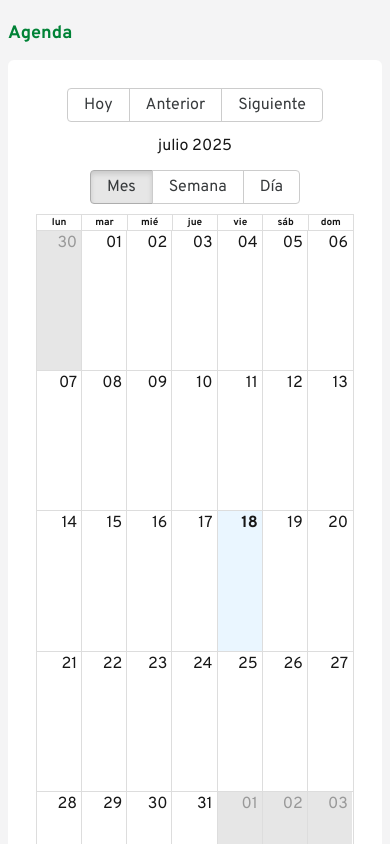
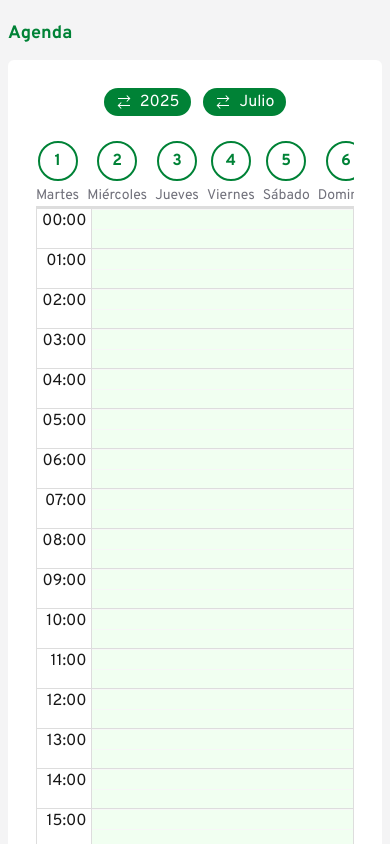
Before and after one commit to carlosed7641/beauty-booking, a Next.js app: page /admin/schedule in a window 390 px wide. Shown: the top 844 px of the page. Built offline with nearby package versions, Linux system fonts and the light colour scheme.

Commit message:
wip schedule general options & styling

```diff
--- a/app/admin/(admin)/schedule/page.tsx
+++ b/app/admin/(admin)/schedule/page.tsx
@@ -1,41 +1,96 @@
 'use client'
 
-import { Calendar, Event } from 'react-big-calendar'
+import { Calendar, Event, View } from 'react-big-calendar'
 import 'react-big-calendar/lib/css/react-big-calendar.css'
 import { useModal } from '@/store'
-import { getMessagesES, localizer } from '@/helpers'
-import { useState } from 'react'
-import { Modal, ModalHeader } from '@/components'
+import { generateMonthDatesArray, getMessagesES, localizer } from '@/helpers'
+import { useEffect, useState } from 'react'
+import { DateList, Modal, ModalHeader } from '@/components'
+import { LiaExchangeAltSolid } from 'react-icons/lia'
+import { DATE_OPTIONS, MONTHS_OF_YEAR } from '@/util/const'
+import clsx from 'clsx'
 
 const events = [
     {
         title: 'Corte hombre',
-        start: new Date(2025, 8, 10, 10, 0, 0), // 10 de septiembre 2025, 10:00
-        end: new Date(2025, 8, 10, 12, 0, 0),   // 10 de septiembre 2025, 12:00
+        start: new Date(2025, 8, 14, 10, 0, 0), // 10 de septiembre 2025, 10:00
+        end: new Date(2025, 8, 14, 12, 0, 0),   // 10 de septiembre 2025, 12:00
         allDay: false
     }
 ]
 
+const INITIAL_YEAR = 2020
+const INITIAL_DAYS_OF_MONTH = generateMonthDatesArray(new Date())
+const years = new Date().getFullYear() - INITIAL_YEAR + 1
 
-export default function SchedulesPage() {
+export default function SchedulePage() {
 
     const { openModal, setOpenModal } = useModal()
-    const [selectedEvent, setSelectedEvent] = useState<Event>()
+    const [selectedEvent, setSelectedEvent] = useState<Event | null>(null)
+    const [daysOfCurrentMonth, setDaysOfCurrentMonth] = useState(INITIAL_DAYS_OF_MONTH)
+    const [date, setDate] = useState(new Date())
+    const [view, setView] = useState<View>('day')
 
     const onSelect = (event: Event) => {
-        setOpenModal(SchedulesPage.name)
+        setOpenModal(SchedulePage.name)
         setSelectedEvent(event)
     }
+
+    const onChangeDate = (value: number, type: 'month' | 'year') => {
+        setDate(prev => {
+            const newDate = new Date(prev)
+            type === 'year' ? newDate.setFullYear(value) : newDate.setMonth(value)
+            return newDate
+        })
+
+        setOpenModal(null)
+    }
+
+    useEffect(() => {
+        const mobileMediaQuery = window.matchMedia('(max-width: 768px)')
+        const callback = (event: MediaQueryListEvent) => event.matches && setView('day')
+
+        mobileMediaQuery.addEventListener('change', callback)
+        return () => mobileMediaQuery.removeEventListener('change', callback)
+    }, [])
+
+    useEffect(() => {
+        const newDays = generateMonthDatesArray(date)
+        setDaysOfCurrentMonth(newDays)
+    }, [date.getMonth(), date.getFullYear()])
 
     return (
         <>
             <h1 className="text-lg text-green-700 mb-3 font-bold">Agenda</h1>
             <div className="flex flex-col gap-6">
                 <div className="bg-white w-full rounded-md p-7">
+                    <div className="flex md:hidden gap-3 justify-center">
+                        <button onClick={() => setOpenModal(SchedulePage.name + 'year')} className="bg-green-700 py-0.5 px-3 rounded-full text-white flex gap-2 items-center">
+                            <LiaExchangeAltSolid />
+                            {date.getFullYear()}
+                        </button>
+                        <button onClick={() => setOpenModal(SchedulePage.name + 'month')} className="bg-green-700 py-0.5 px-3 rounded-full text-white flex gap-2 items-center">
+                            <LiaExchangeAltSolid />
+                            {MONTHS_OF_YEAR[date.getMonth()]}
+                        </button>
+                    </div>
+                    <div className="flex md:hidden overflow-x-scroll md:overflow-auto scroll-none gap-2">
+                        <DateList
+                            datesList={daysOfCurrentMonth}
+                            selectedDate={date.toLocaleDateString('es-ES', DATE_OPTIONS)}
+                            onClick={(dayItem) => setDate(dayItem.date)}
+                        />
+                    </div>
                     <Calendar
                         culture='es'
+                        selectable
+                        onSelectSlot={(e) => console.log(e)}
                         messages={getMessagesES()}
                         views={['month', 'week', 'day']}
+                        onView={setView}
+                        view={view as View}
+                        date={date}
+                        onNavigate={setDate}
                         localizer={localizer}
                         events={events}
                         startAccessor="start"
@@ -52,12 +107,60 @@ export default function SchedulesPage() {
                 </div>
             </div>
             {
-                openModal === SchedulesPage.name &&
+                openModal === SchedulePage.name &&
                 <Modal className="overflow-hidden!">
                     <ModalHeader>
-                        <h1 className="text-green-700 font-bold">{selectedEvent?.title}</h1>
+                        <h1 className="text-green-700 font-bolsd">{selectedEvent?.title}</h1>
                     </ModalHeader>
-                    Yesss
+                </Modal>
+            }
+            {
+                openModal === SchedulePage.name + 'year' &&
+                <Modal className="overflow-hidden!">
+                    <ModalHeader>
+                        <h1 className="text-green-700 font-bold">Selecciona un año</h1>
+                    </ModalHeader>
+                    <ul className="flex flex-col gap-2">
+                        {
+                            Array.from({ length: years }, (_, idx) => {
+                                const year = INITIAL_YEAR + idx
+                                return (
+                                    <li onClick={() => onChangeDate(year, 'year')} key={idx} className={
+                                        clsx(
+                                            "w-full text-white rounded-md px-3 py-2",
+                                            {
+                                                "bg-zinc-400": year !== date.getFullYear(),
+                                                "bg-green-700": year === date.getFullYear()
+                                            }
+                                        )
+                                    }>{year}</li>
+                                )
+                            })
+                        }
+                    </ul>
+                </Modal >
+            }
+            {
+                openModal === SchedulePage.name + 'month' &&
+                <Modal className="overflow-hidden!">
+                    <ModalHeader>
+                        <h1 className="text-green-700 font-bold">Selecciona un mes</h1>
+                    </ModalHeader>
+                    <ul className="flex flex-col gap-2">
+                        {MONTHS_OF_YEAR.map((month, idx) => (
+                            <li onClick={() => onChangeDate(idx, 'month')} key={idx} className={
+                                clsx(
+                                    "w-full text-white rounded-md px-3 py-2",
+                                    {
+                                        "bg-zinc-400": idx !== date.getMonth(),
+                                        "bg-green-700": idx === date.getMonth()
+                                    }
+                                )
+                            }>
+                                {month}
+                            </li>
+                        ))}
+                    </ul>
                 </Modal>
             }
         </>
--- /dev/null
+++ b/app/components/date-list/DateList.tsx
@@ -0,0 +1,47 @@
+import clsx from 'clsx'
+import { generateHoursArray } from '@/helpers'
+
+interface Props {
+    datesList: DateItem[]
+    frequencyMintues?: number
+    selectedDate?: string | null
+    onClick: (dayItem: DateItem) => void
+}
+
+export const DateList = ({
+    datesList,
+    frequencyMintues,
+    selectedDate,
+    onClick
+}: Props) => {
+
+
+    return (
+
+        datesList.map(date => {
+
+            const shouldShow = !frequencyMintues || generateHoursArray(frequencyMintues, date.dateString)
+
+            return (
+                shouldShow && (
+                    <div onClick={() => onClick(date)}
+                        key={date.dateString}
+                        className="cursor-pointer flex flex-col justify-end gap-1 items-center">
+                        {date.month && <p className="text-[14px] text-green-700">{date.month}</p>}
+                        <div className={
+                            clsx(
+                                "flex h-10 w-10 items-center justify-center border-2 border-green-700 text-green-700 rounded-full transition-all hover:bg-green-700 hover:text-white font-bold",
+                                {
+                                    'bg-green-700 text-white': selectedDate === date.dateString
+                                }
+                            )
+                        }>
+                            {date.dayNumber}
+                        </div>
+                        <p className="text-[14px] text-zinc-500">{date.day}</p>
+                    </div>
+                )
+            )
+        })
+    )
+}
--- a/app/components/index.ts
+++ b/app/components/index.ts
@@ -1,3 +1,4 @@
+export * from './date-list/DateList'
 export * from './dialog/Dialog'
 export * from './field/Field'
 export * from './profile/UpdateProfile'
--- a/app/globals.css
+++ b/app/globals.css
@@ -42,9 +42,27 @@ body {
   font-size: 10px !important;
 }
 
+
+.rbc-today {
+  background-color: #f1fff1 !important;
+}
+
+.rbc-btn-group {
+  button,
+  button:active {
+    @apply text-green-700! border! border-green-700! bg-transparent! shadow-none!;
+  }
+
+  button:hover,
+  button.rbc-active {
+    @apply bg-green-700! text-white! transition-all! duration-200!;
+  }
+}
+
 @media (width <= 48rem) {
+  .rbc-time-header,
   .rbc-toolbar {
-    gap: 12px;
+    display: none !important;
   }
 
   .rbc-header {
--- a/app/helpers/generate-dates-array.ts
+++ b/app/helpers/generate-dates-array.ts
@@ -1,10 +1,4 @@
-import { DAYS_OF_WEEK, MONTHS_OF_YEAR } from '@/util/const'
-
-const options: Intl.DateTimeFormatOptions = {
-    year: "numeric",
-    month: "long",
-    day: "numeric"
-}
+import { DATE_OPTIONS, DAYS_OF_WEEK, MONTHS_OF_YEAR } from '@/util/const'
 
 export const generateDatesArray = () => {
     const dateArray = Array.from({ length: 30 }, (_, i) => {
@@ -16,11 +10,12 @@ export const generateDatesArray = () => {
             i === 0
                 ? 'Hoy' :
                 i === 1
-                    ? 'Mañana' : DAYS_OF_WEEK[date.getDay()]
+                    ? 'Mañana' : DAYS_OF_WEEK[(date.getDay() + 6) % 7] // % 7 for monday first day
         const month = (currentDate.getMonth() !== date.getMonth()) && MONTHS_OF_YEAR[date.getMonth()]
-        const dateString = date.toLocaleDateString('es-ES', options)
+        const dateString = date.toLocaleDateString('es-ES', DATE_OPTIONS)
         return {
             dayNumber: date.getDate(),
+            date,
             day,
             month,
             dateString
@@ -29,3 +24,40 @@ export const generateDatesArray = () => {
 
     return dateArray
 }
+
+export const generateMonthDatesArray = (inputDate: Date) => {
+    // const today = new Date()
+    const year = inputDate.getFullYear()
+    const month = inputDate.getMonth()
+
+    const lastDayOfMonth = new Date(year, month + 1, 0).getDate()
+    const totalDays = lastDayOfMonth + 1
+
+    const dateArray = Array.from({ length: totalDays }, (_, i) => {
+        const date = new Date(year, month, i + 1)
+
+        const day =
+            date.toDateString() === new Date().toDateString()
+            ? "Hoy"
+            : date.toDateString() === new Date(Date.now() + 24 * 60 * 60 * 1000).toDateString()
+            ? "Mañana"
+            : DAYS_OF_WEEK[(date.getDay() + 6) % 7]
+
+        const monthLabel =
+            inputDate.getMonth() !== date.getMonth()
+                ? MONTHS_OF_YEAR[date.getMonth()]
+                : undefined
+
+        const dateString = date.toLocaleDateString("es-ES", DATE_OPTIONS)
+
+        return {
+            dayNumber: date.getDate(),
+            date,
+            day,
+            month: monthLabel,
+            dateString,
+        }
+    })
+
+    return dateArray
+}
--- a/app/util/const.ts
+++ b/app/util/const.ts
@@ -351,3 +351,9 @@ export const PROFESSIONAL_SETTINGS_OPTIONS = [
     { title: 'Asignar duración de servicios', icon: TbClockHour3 },
     { title: 'Asignar precio de servicios', icon: AiOutlineDollar }
 ]
+
+export const DATE_OPTIONS: Intl.DateTimeFormatOptions = {
+    year: "numeric",
+    month: "long",
+    day: "numeric"
+}
```
Also changed, not shown: app/(beauty)/components/tabs/service-list/SelectDate.tsx (+15 -26 lines), app/interfaces/day-item.interface.ts (added, +7 -0 lines).
